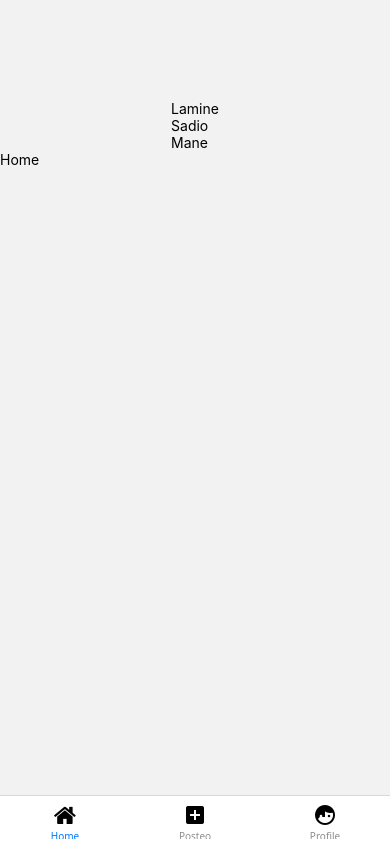
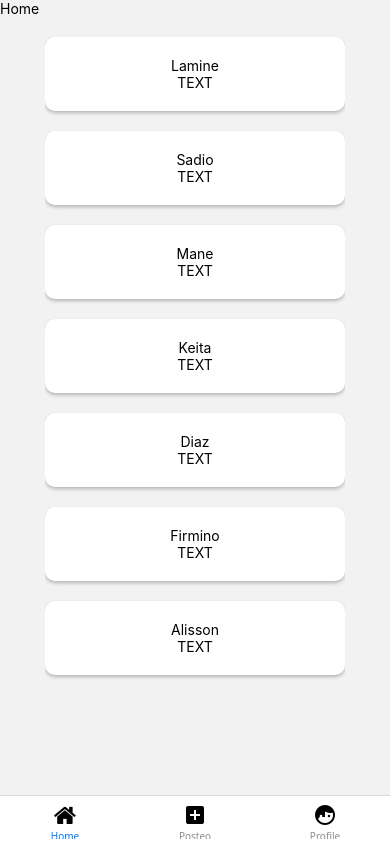
Before and after one commit to lautaropoggi/PI_Prog3_Grupo10_RN, a React Native app: screen /Home in a window 390 px wide. Built offline with nearby package versions, Linux system fonts and the light colour scheme; no server answers; the database is empty.

Commit message:
Post falta conexion con firebase

```diff
--- a/src/components/Post.js
+++ b/src/components/Post.js
@@ -1,28 +1,76 @@
 import { Text, View } from 'react-native'
 import React, { Component } from 'react'
 import { FlatList } from 'react-native-web'
+import { StyleSheet } from 'react-native'
+import {db,auth} from '../firebase/config'
+
+
+export default class Post extends Component {
+constructor(props){
+    super(props)
+    this.state = {
+      posts: []
+    }
+
+      db.collection('posts').onSnapshot(
+    docs => {
+      let posts = []
+      docs.forEach( doc => {
+        posts.push({
+          id: doc.id,
+          data: doc.data()
+        })
+        this.setState({
+          posts: posts
+        })
+        console.log(this.state.posts)
+      })
+    })
+
+  }
 
 
 
-export default class Post extends Component {
   render() {
     return (
       <View style = {styles.flatlist}>
       <FlatList
-      data={[{nombre: "Lamine", id: 1}, {nombre: "Sadio", id: 2}, {nombre: "Mane", id: 3}]}
+      data={[{nombre: "Lamine", id: 1}, {nombre: "Sadio", id: 2}, {nombre: "Mane", id: 3}, {nombre: "Keita", id: 4}, {nombre: "Diaz", id: 5}, {nombre: "Firmino", id: 6}, {nombre: "Alisson", id: 7}]}
       keyExtractor={item => item.id.toString()}
-      renderItem={({item}) => <Text>{item.nombre}</Text>}
-     />
+      renderItem={({item}) =>
+
+    <View style = {styles.post}>
+        <Text>{item.nombre}</Text>
+        <Text>TEXT</Text>
+      </View>
+    }>
+
+    </FlatList>
       </View>
     )
   }
 }
-const styles = {
+const styles = StyleSheet.create({
   flatlist: {
-  width: '100%',
-  flex: 1,
-  alignItems: 'center',
-  justifyContent: 'center',
-  marginTop: 100,
+    width: '100%',
+    flex: 1,
+    alignItems: 'center',
+    marginTop: 20,
+
+  },
+  post: {
+    backgroundColor: '#fff',
+    borderRadius: 10,
+    padding: 20,
+    marginBottom: 20,
+    width: 300,
+    alignItems: 'center',
+    shadowColor: "#000",
+    shadowOffset: {
+      width: 0,
+      height: 2,
+    },
+    shadowOpacity: 0.25,
+    shadowRadius: 3.84,
   }
-}
+})
--- a/src/screens/Home.js
+++ b/src/screens/Home.js
@@ -7,8 +7,9 @@ export default class Home extends Component {
   render() {
     return (
       <View>
+         <Text>Home</Text>
 <Post/>
-        <Text>Home</Text>
+
       </View>
     )
   }
```
